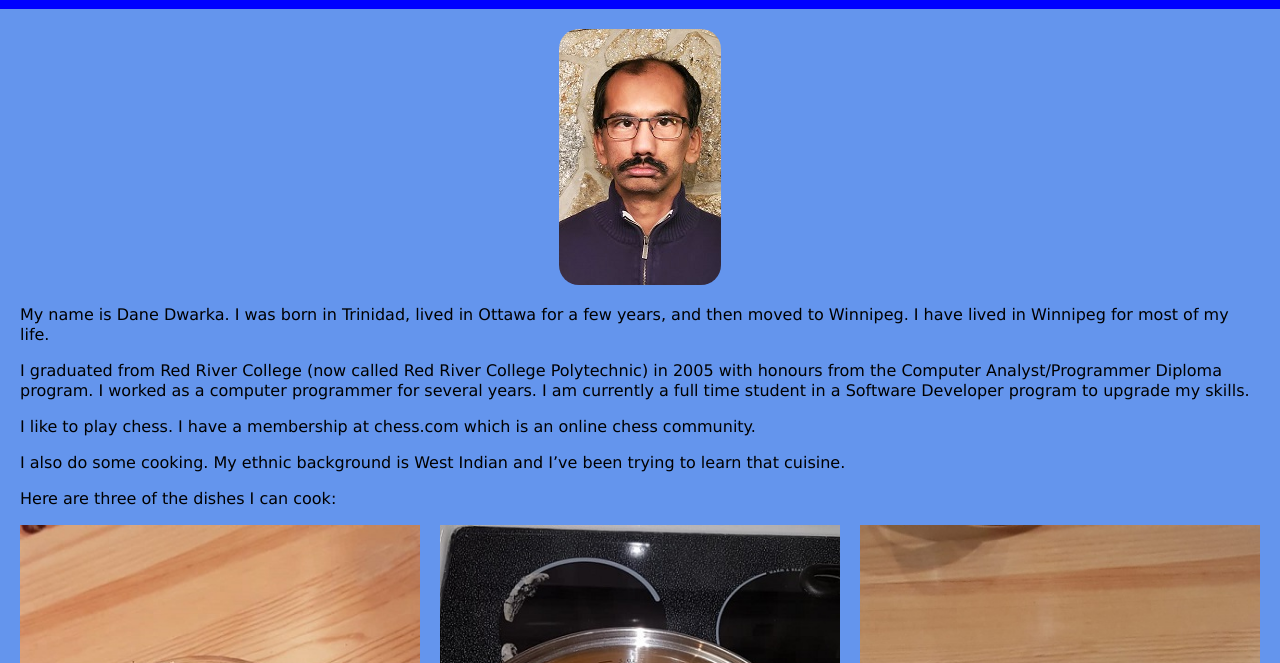
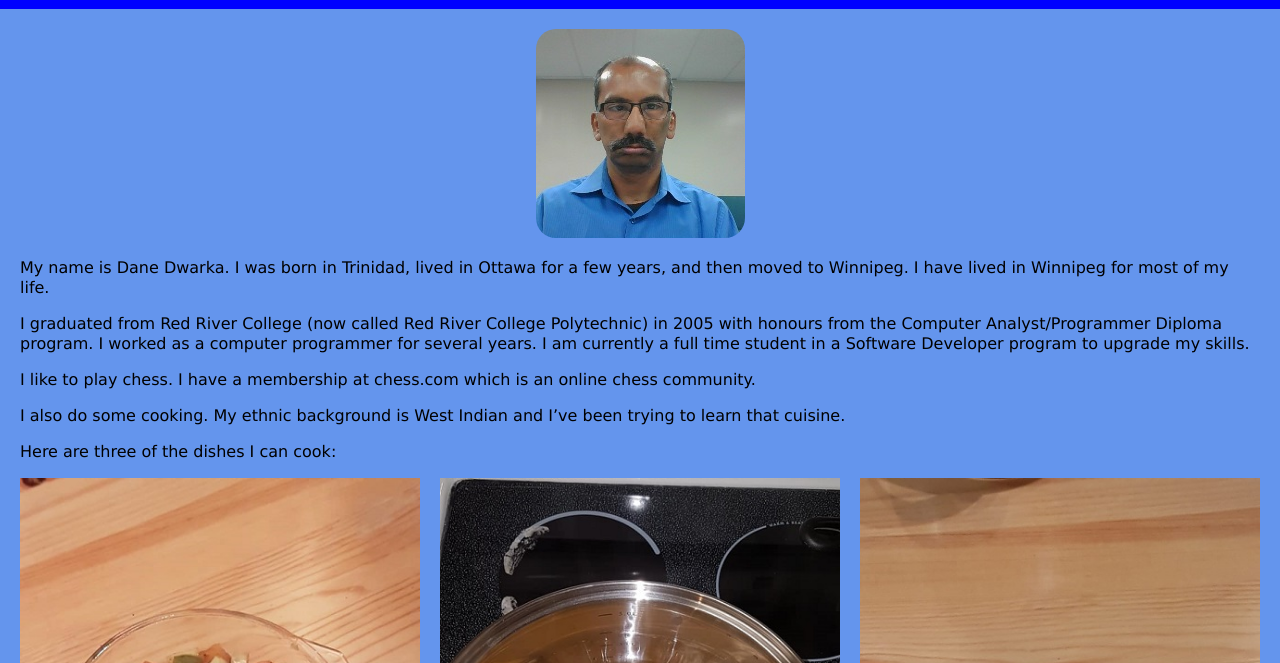
Before and after one commit to StellarSnow/Personal-Portfolio, a website: page src/pages/about.html in a window 1280 px wide. Shown: the part 137-800 px from the top of the page. Drawn offline with Linux system fonts and the light colour scheme.

Commit message:
Change photo on About Page

```diff
--- a/src/pages/about.html
+++ b/src/pages/about.html
@@ -20,7 +20,7 @@
     </ul>
   </header>
   <div class="hero">
-    <img class="my-photo" src="../images/dane.jpg" alt="Dane Dwarka">
+    <img class="my-photo" src="../images/ProfessionalProfilePhoto.jpg" alt="Dane Dwarka">
   </div>
   <main class="about-entry">
     <section>
```
Also changed, not shown: src/images/ProfessionalProfilePhoto.jpg (added), src/images/dane.jpg (deleted).
